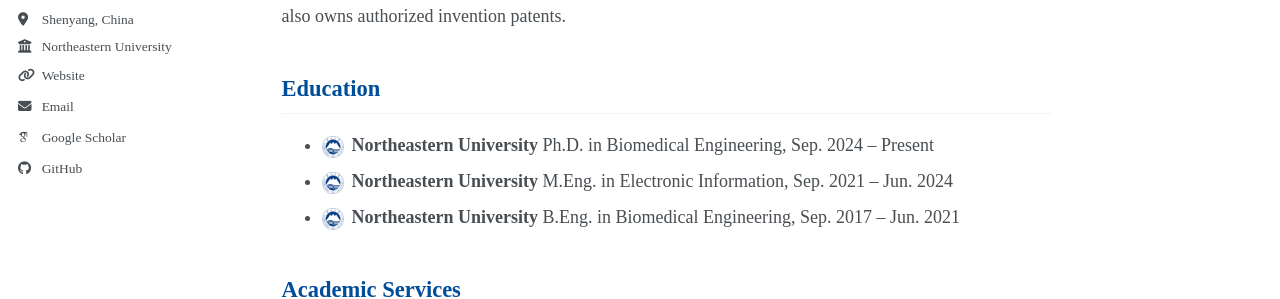
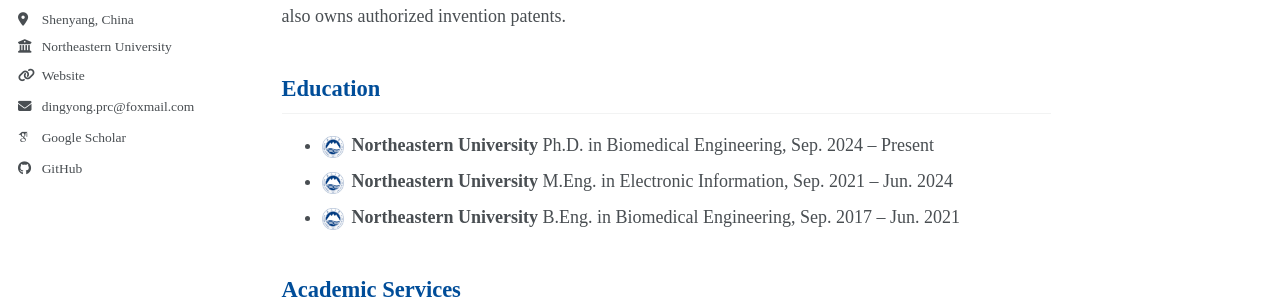
Before and after one commit to ding-yong/ding-yong.github.io, a Jekyll site: the page built from _pages/about.md, in a window 1280 px wide. Shown: the part 448-747 px from the top of the page. Built offline with Jekyll 4.4.1, drawn with Linux system fonts in a browser that asks for light colours; some web fonts are replaced; a script bundle is joined from its source files by our own code; library files that are not in the unit come from our copies.

Commit message:
Update author-profile.html

```diff
--- a/_includes/author-profile.html
+++ b/_includes/author-profile.html
@@ -34,7 +34,7 @@
         <li><a href="{{ author.uri }}"><i class="fas fa-fw fa-link icon-pad-right" aria-hidden="true"></i>{{ site.data.ui-text[site.locale].website_label | default: "Website" }}</a></li>
       {% endif %}
       {% if author.email %}
-        <li><a href="mailto:{{ author.email }}"><i class="fas fa-fw fa-envelope icon-pad-right" aria-hidden="true"></i>{{ site.data.ui-text[site.locale].email_label | default: "dingyong.prc@foxmail.com" }}</a></li>
+        <li><a href="mailto:dingyong.prc@foxmail.com" target="_blank" rel="noopener noreferrer"><i class="fas fa-fw fa-envelope icon-pad-right" aria-hidden="true"></i>dingyong.prc@foxmail.com</a></li>
       {% endif %}
 
       <!-- Font Awesome and Academicons icons / Academic websites -->
```
